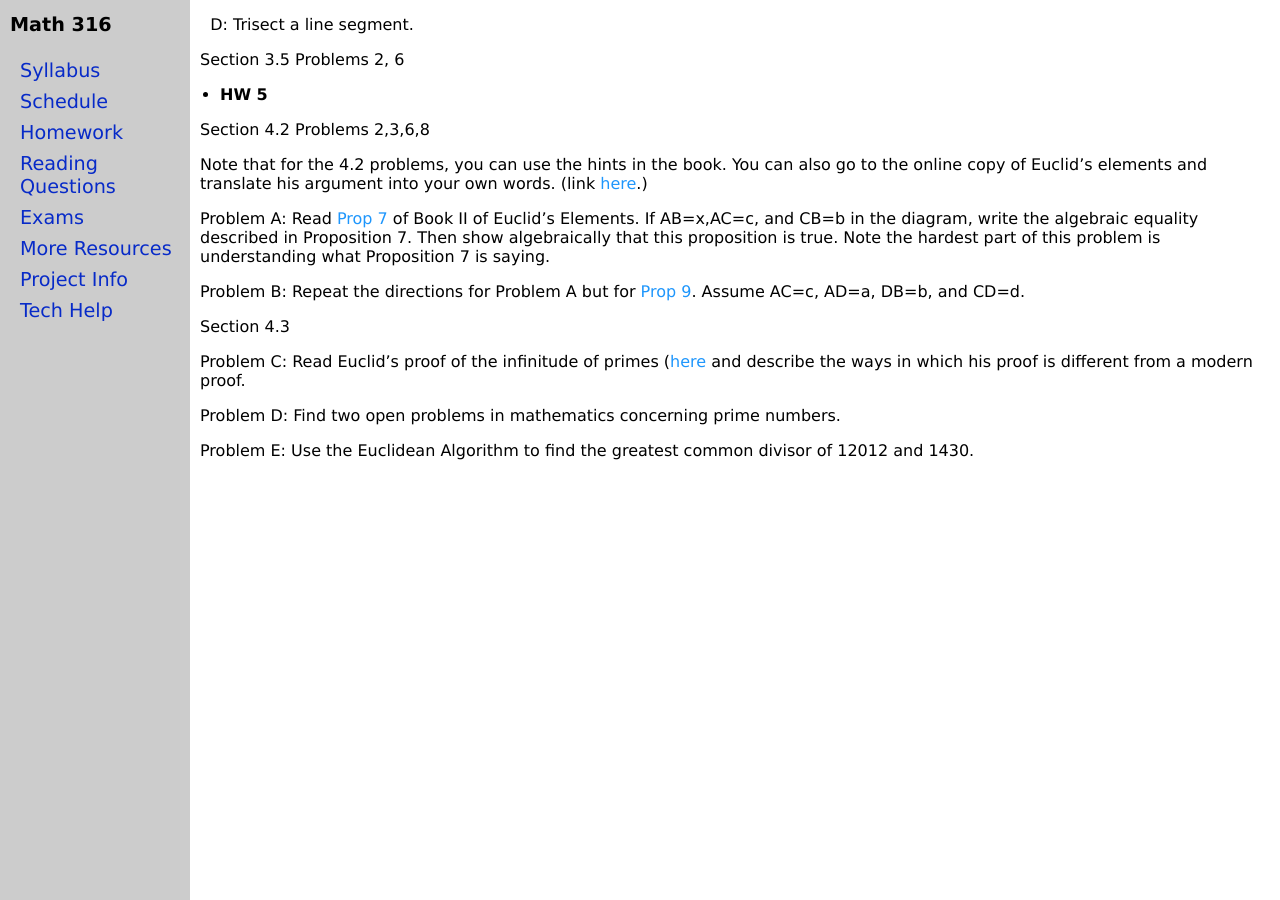
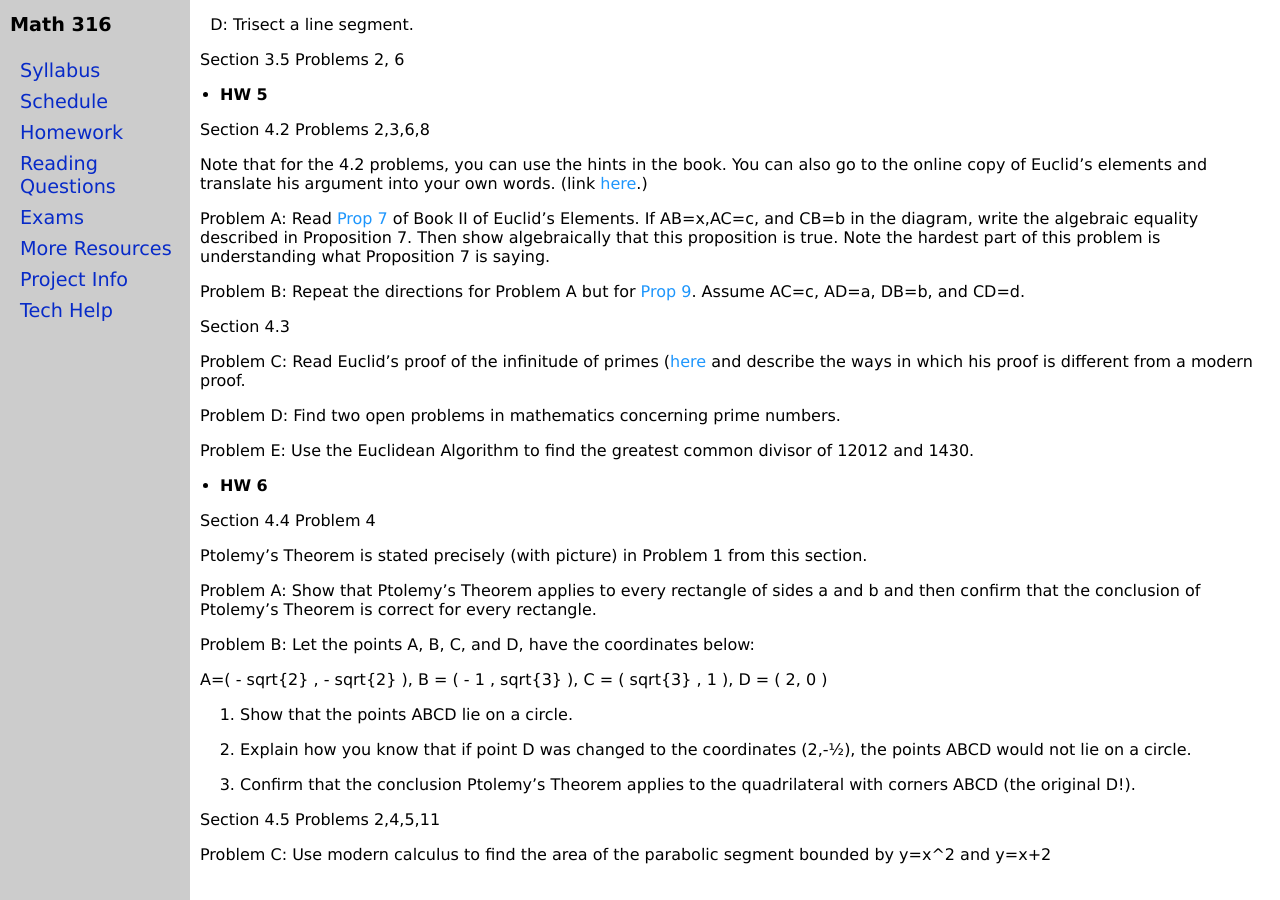
Before and after one commit to jrfaudree/HOM, a Jekyll site: the page built from homework.md, in a window 1280 px wide and 900 px high, scrolled down 931 px. Built offline with Jekyll 4.4.1, drawn with Linux system fonts in a browser that asks for light colours.

Commit message:
Update homework.md

```diff
--- a/homework.md
+++ b/homework.md
@@ -73,3 +73,30 @@ Problem C: Read Euclid's proof of the infinitude of primes ([here](http://aleph0
 Problem D: Find two open problems in mathematics concerning prime numbers.
 
 Problem E: Use the Euclidean Algorithm to find the greatest common divisor of 12012 and 1430.
+
+* **HW 6**
+
+Section 4.4 Problem 4
+
+Ptolemy’s Theorem is stated precisely (with picture) in Problem 1 from this section.
+
+Problem A: Show that Ptolemy’s Theorem applies to every rectangle of sides a and b and then
+confirm that the conclusion of Ptolemy’s Theorem is correct for every rectangle.
+
+Problem B: Let the points A, B, C, and D, have the coordinates below:
+
+A=( - sqrt{2} , - sqrt{2} ), B = ( - 1 , sqrt{3} ), C = ( sqrt{3} , 1 ), D = ( 2, 0 )
+
+1. Show that the points ABCD lie on a circle.
+
+2. Explain how you know that if point D was changed to the coordinates (2,-½), the points
+ABCD would not lie on a circle.
+
+3. Confirm that the conclusion Ptolemy’s Theorem applies to the quadrilateral with corners
+ABCD (the original D!).
+
+
+Section 4.5 Problems 2,4,5,11
+
+Problem C: Use modern calculus to find the area of the parabolic segment bounded by y=x^2
+and y=x+2
```
